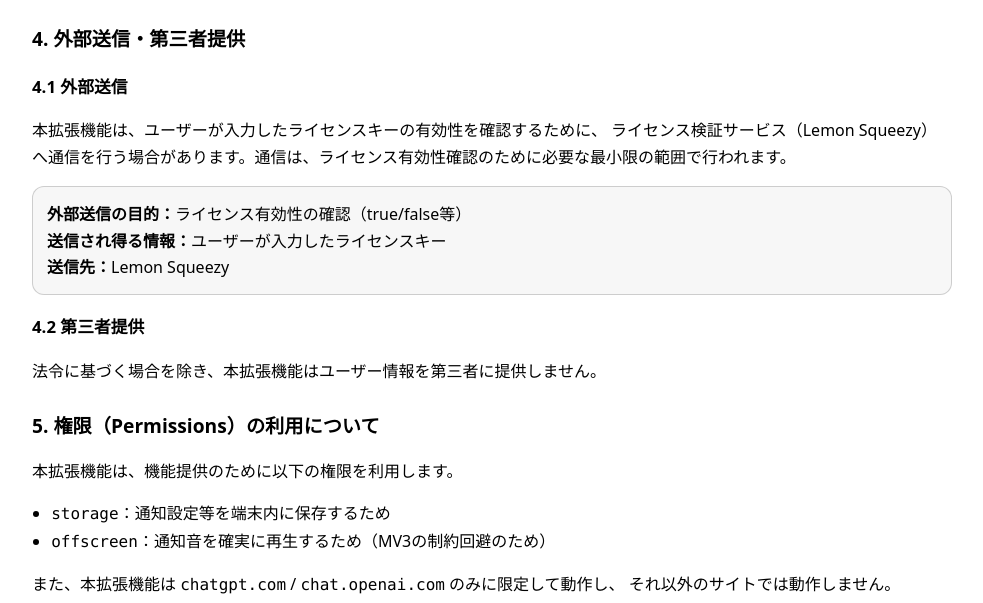
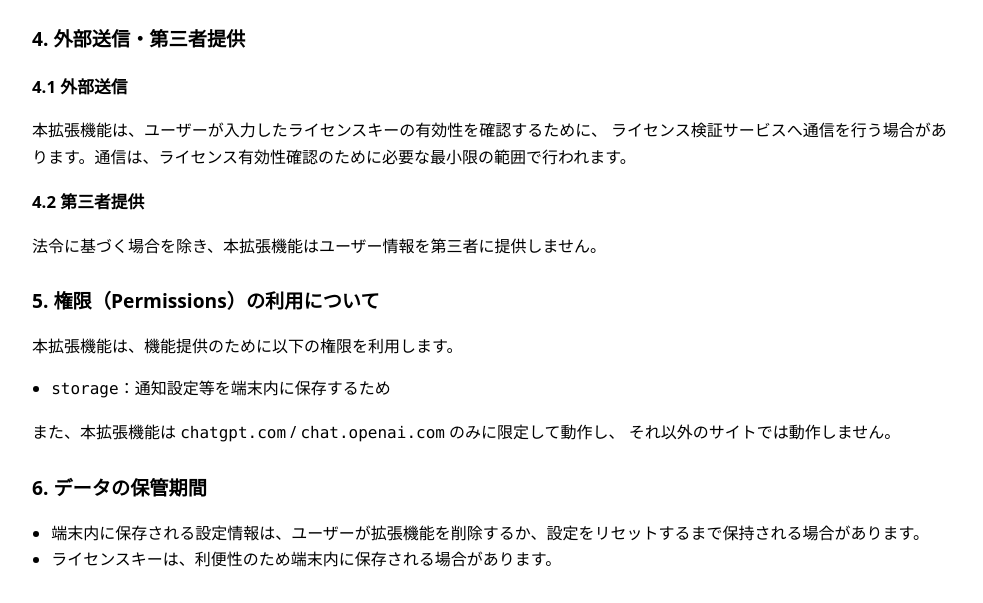
Before and after one commit to TakekiMukaida/chatgpt-generation-notifier-policy, a plain HTML site: page docs/privacy.html in a window 1280 px wide. Shown: the part 1106-1709 px from the top of the page, without its empty margins (148-1131 px from the left). Drawn offline with Linux system fonts and the light colour scheme.

Commit message:
コウシン

```diff
--- a/docs/privacy.html
+++ b/docs/privacy.html
@@ -107,13 +107,8 @@
       <h3>4.1 外部送信</h3>
       <p>
         本拡張機能は、ユーザーが入力したライセンスキーの有効性を確認するために、
-        ライセンス検証サービス（Lemon Squeezy）へ通信を行う場合があります。通信は、ライセンス有効性確認のために必要な最小限の範囲で行われます。
+        ライセンス検証サービスへ通信を行う場合があります。通信は、ライセンス有効性確認のために必要な最小限の範囲で行われます。
       </p>
-      <div class="box">
-        <strong>外部送信の目的：</strong>ライセンス有効性の確認（true/false等）<br />
-        <strong>送信され得る情報：</strong>ユーザーが入力したライセンスキー<br />
-        <strong>送信先：</strong>Lemon Squeezy
-      </div>
 
       <h3>4.2 第三者提供</h3>
       <p>
@@ -126,7 +121,6 @@
       <p>本拡張機能は、機能提供のために以下の権限を利用します。</p>
       <ul>
         <li><code>storage</code>：通知設定等を端末内に保存するため</li>
-        <li><code>offscreen</code>：通知音を確実に再生するため（MV3の制約回避のため）</li>
       </ul>
       <p>
         また、本拡張機能は <code>chatgpt.com</code> / <code>chat.openai.com</code> のみに限定して動作し、
```
Also changed, not shown: docs/index.html (+1 -1 lines).
